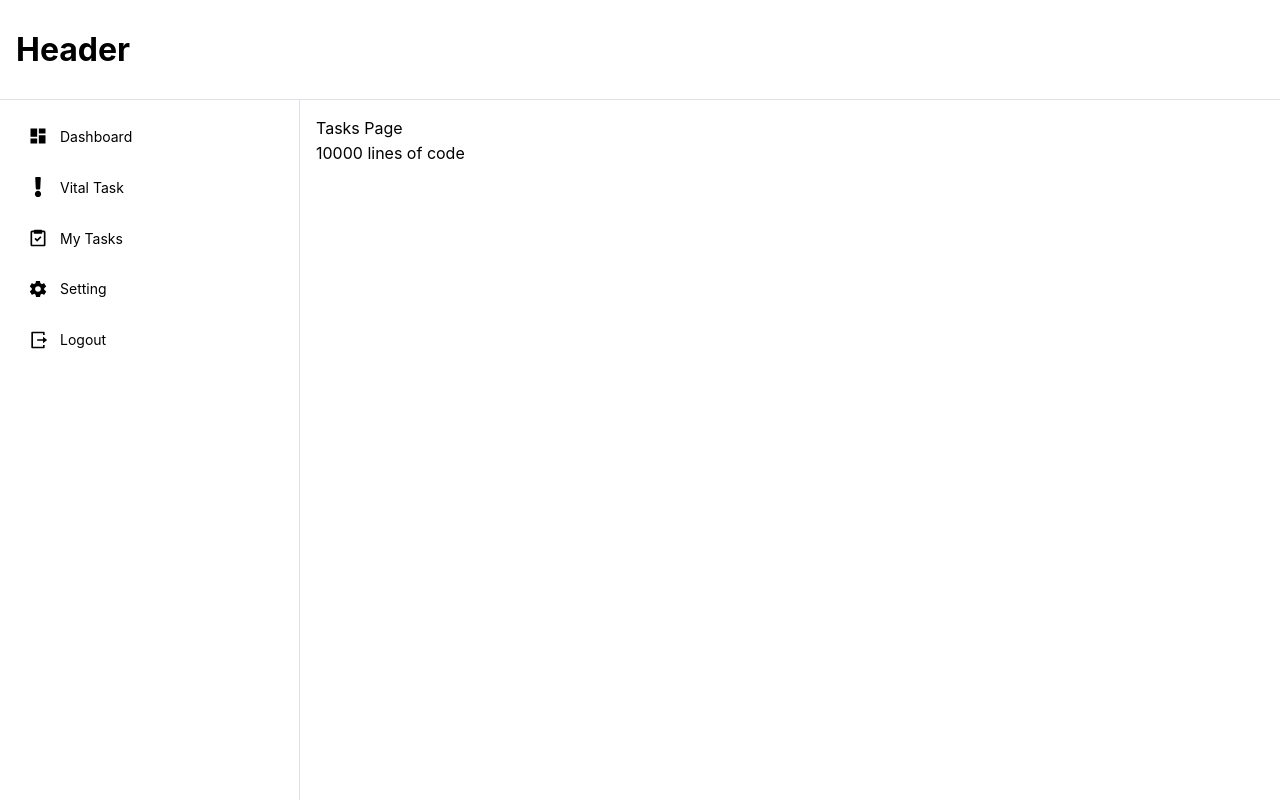
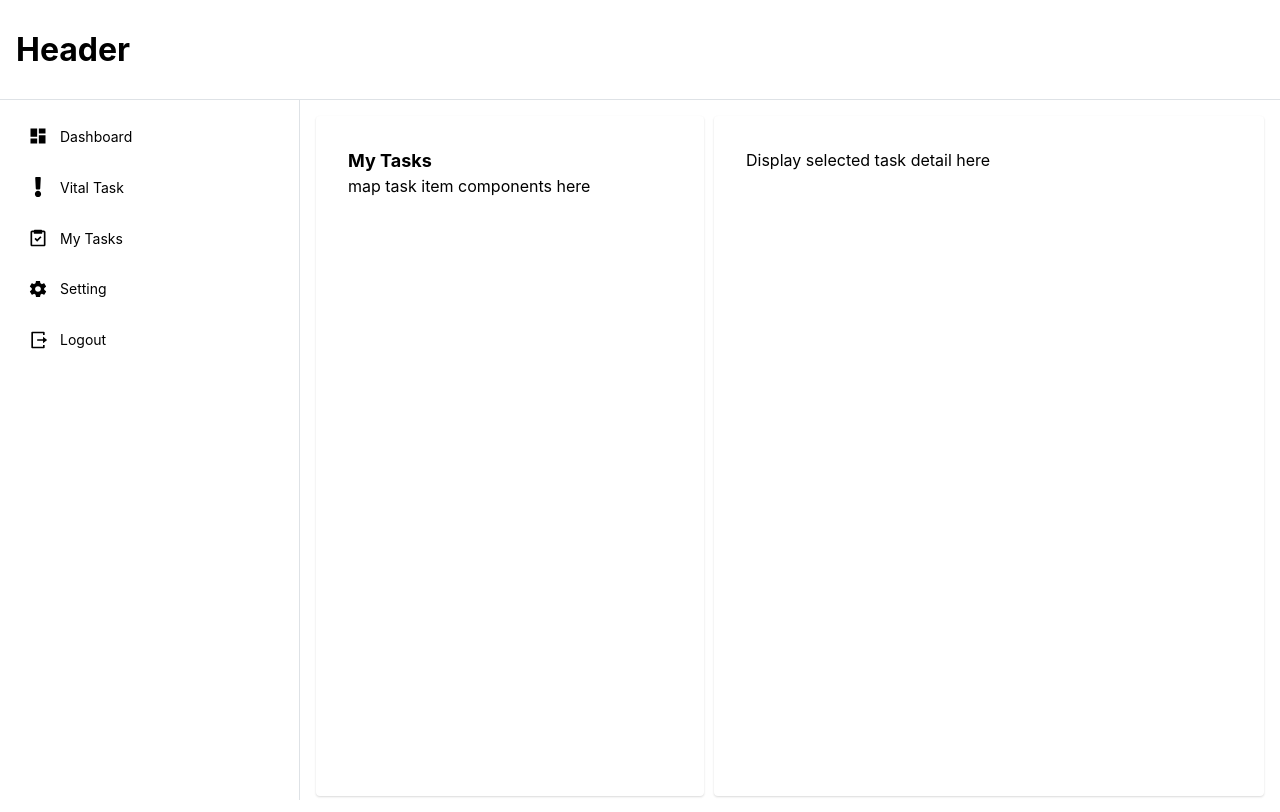
Before and after one commit to felixchen3674/sp-tm, a Next.js app: page /tasks in a window 1280 px wide. Built offline with nearby package versions, Linux system fonts and the light colour scheme.

Commit message:
Set up layout for MyTasks page

```diff
--- /dev/null
+++ b/src/components/Tasks/MyTask.tsx
@@ -0,0 +1,10 @@
+import { Paper, Text, Title } from "@mantine/core";
+
+export default function MyTask() {
+  return (
+    <Paper shadow="xs" p="xl" flex={1} h="85vh">
+      <Title order={4}>My Tasks</Title>
+      <Text>map task item components here</Text>
+    </Paper>
+  );
+}
--- /dev/null
+++ b/src/components/Tasks/TaskDetail.tsx
@@ -0,0 +1,9 @@
+import { Paper, Text } from "@mantine/core";
+
+export default function TaskDetail() {
+  return (
+    <Paper shadow="xs" p="xl" flex={1.5} h="85vh">
+      <Text>Display selected task detail here</Text>
+    </Paper>
+  );
+}
--- a/src/pages/tasks/index.tsx
+++ b/src/pages/tasks/index.tsx
@@ -1,10 +1,24 @@
+import { Flex } from "@mantine/core";
+
+import MyTask from "@/components/Tasks/MyTask";
 import { Page } from "@/components/Page";
+import TaskDetail from "@/components/Tasks/TaskDetail";
 
 export default function TasksPage() {
   return (
     <Page title="Tasks">
-      <div>Tasks Page</div>
-      <div>10000 lines of code</div>
+      <Flex
+        mih={50}
+        gap="xs"
+        justify="flex-start"
+        align="flex-start"
+        direction="row"
+        wrap="nowrap">
+        <MyTask />
+        <TaskDetail />
+      </Flex>
+      {/* <div>Tasks Page</div> */}
+      {/* <div>10000 lines of code</div> */}
     </Page>
   );
 }
```
